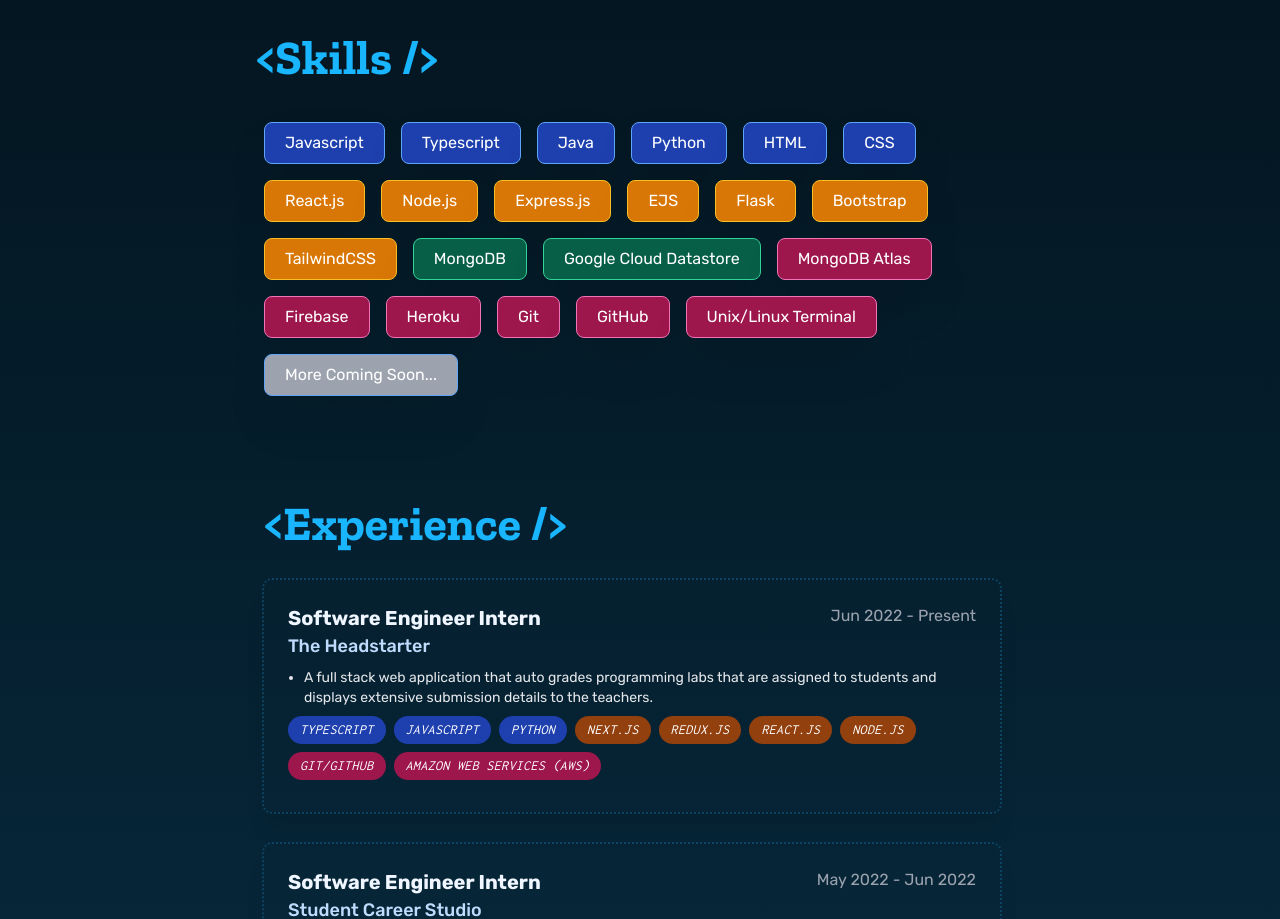
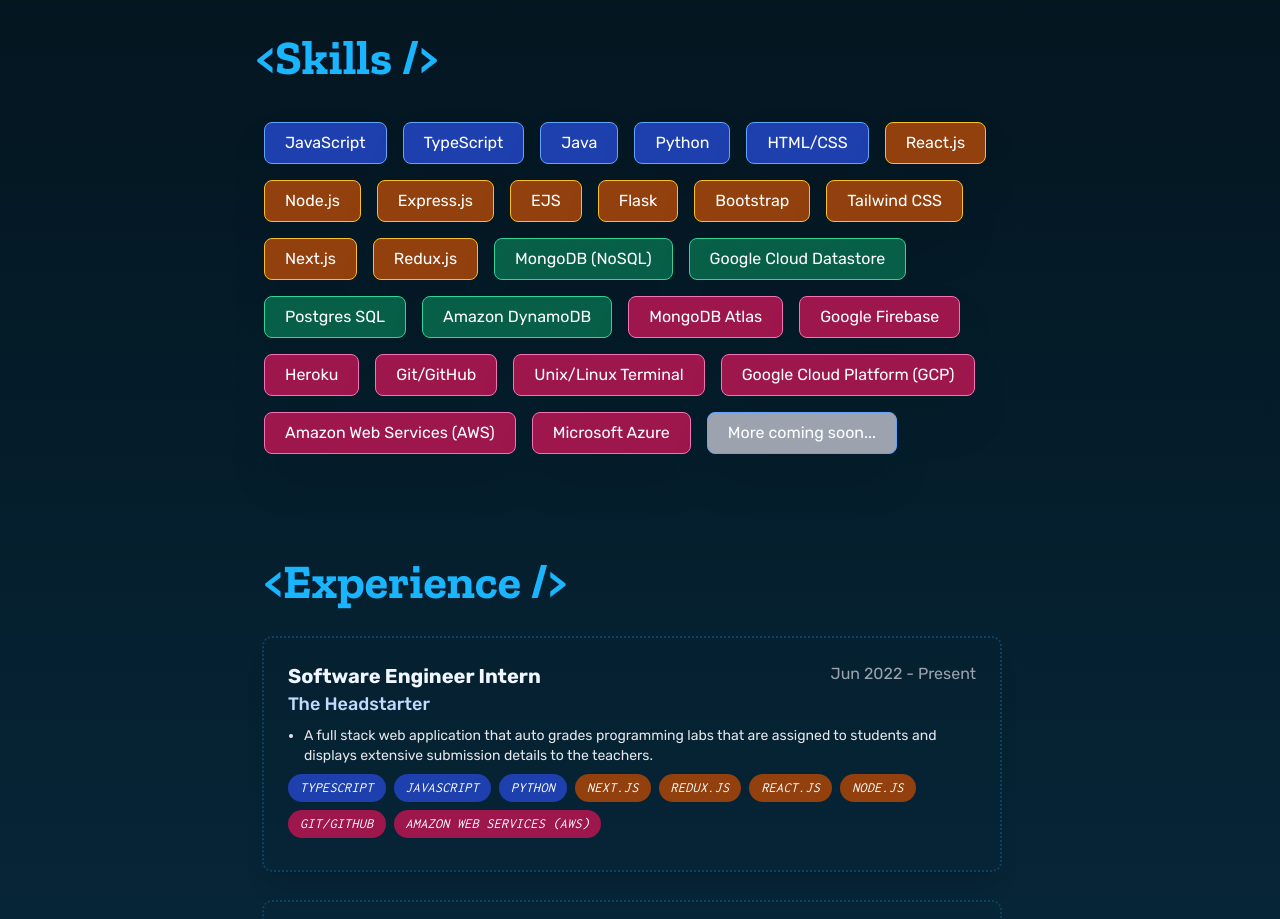
Before and after one commit to SavarJ/jainsavar.com, a React (Create React App) app: page / in a window 1280 px wide. Shown: the part 1240-2159 px from the top of the page. Built offline with nearby package versions, Linux system fonts and the light colour scheme.

Commit message:
Change to new skill store

```diff
--- a/src/components/sections/Skills/SkillsSection.tsx
+++ b/src/components/sections/Skills/SkillsSection.tsx
@@ -1,22 +1,19 @@
 import NormalSection from "../../shared/NormalSection";
 import SectionTitle from "../../shared/SectionTitle";
 import SectionBody from "../../shared/SectionBody";
-import Languages from "./Languages";
-import Frameworks from "./Frameworks";
-import Databases from "./Databases";
-import Tools from "./Tools";
-import MoreComingSoon from "./MoreComingSoon";
+import { SkillStore } from "./SkillStore";
+import { Skill } from "./OtherComponents";
 
 const SkillsSection: React.FC = () => {
   return (
     <NormalSection>
       <SectionTitle>{"<Skills />"}</SectionTitle>
       <SectionBody className="flex flex-wrap justify-start">
-        <Languages />
-        <Frameworks />
-        <Databases />
-        <Tools />
-        <MoreComingSoon />
+        {Object.keys(SkillStore).map((skill, idx) => {
+          const name = SkillStore[skill as keyof typeof SkillStore].value;
+          const style = SkillStore[skill as keyof typeof SkillStore].style;
+          return <Skill name={name} className={style} key={idx} />;
+        })}
       </SectionBody>
     </NormalSection>
   );
```
